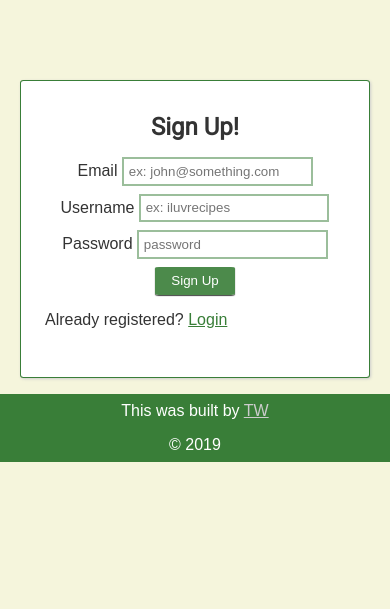
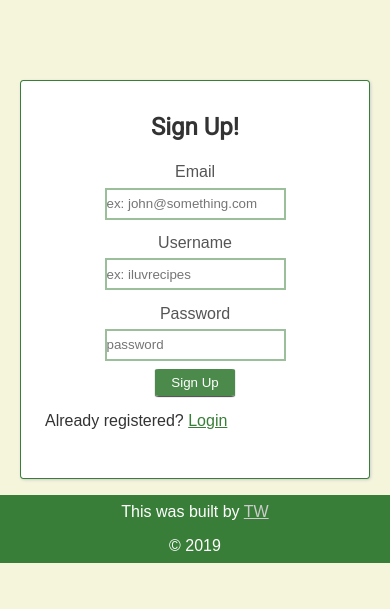
Before and after one commit to coding4tacos/share-recipes, a PHP site: page /Register in a window 390 px wide; the page is wider, and only the part inside the window is pictured. Shown: the part 235-844 px from the top of that part. Run offline with PHP 8.4, Linux system fonts and the light colour scheme.

Commit message:
added media queries to register form

```diff
--- a/style.css
+++ b/style.css
@@ -253,7 +253,8 @@ main.login {
 }
 
 
-.login-form-wrap {
+.login-form-wrap,
+.register-form-wrap {
     background-color: #fff;
     padding: 1.5rem;
     margin: 2rem;
@@ -262,6 +263,14 @@ main.login {
     border: 1px solid rgb(57, 126, 56);
     border-radius: 1%;
     box-shadow: 1px 1px 3px #ccc;
+}
+
+@media only screen and (max-width: 600px) {
+    .login-form-wrap,
+    .register-form-wrap {
+        width: 100%;
+        max-width: 350px;
+    }
 }
 
 .recipe-form-wrap {
@@ -275,11 +284,27 @@ main.login {
     box-shadow: 1px 1px 3px #ccc;
 }
 
-form.login-form {
+form.login-form,
+form.register-form {
     background-color: #fff;
 }
 
-form.login-form .form-field {
+form.register-form label {
+    float: left;
+    padding: .4rem 0;
+    color: #555;
+    min-width: 100px;
+}
+
+@media only screen and (max-width: 600px) {
+    form.register-form label {
+        float: none;
+        display: block;
+    }
+}
+
+form.login-form .form-field,
+form.register-form .form-field {
    text-align: center;
 }
 
--- a/views/RegisterView.php
+++ b/views/RegisterView.php
@@ -1,8 +1,8 @@
 <?php include 'Header.php'; ?>
      <main class="login">
           <div class="container">
-               <div class="login-form-wrap">
-                    <form class="login-form" action="DoRegister.php" method="POST">
+               <div class="register-form-wrap">
+                    <form class="register-form" action="DoRegister.php" method="POST">
                         <h2 class="pad-bottom text-center">Sign Up!</h2>
                         <div class="form-field">
                              <label for="username">Email</label>
```
Also changed, not shown: nbproject/private/private.xml (+3 -5 lines). Lines whose indentation alone changed are shown as unchanged.
